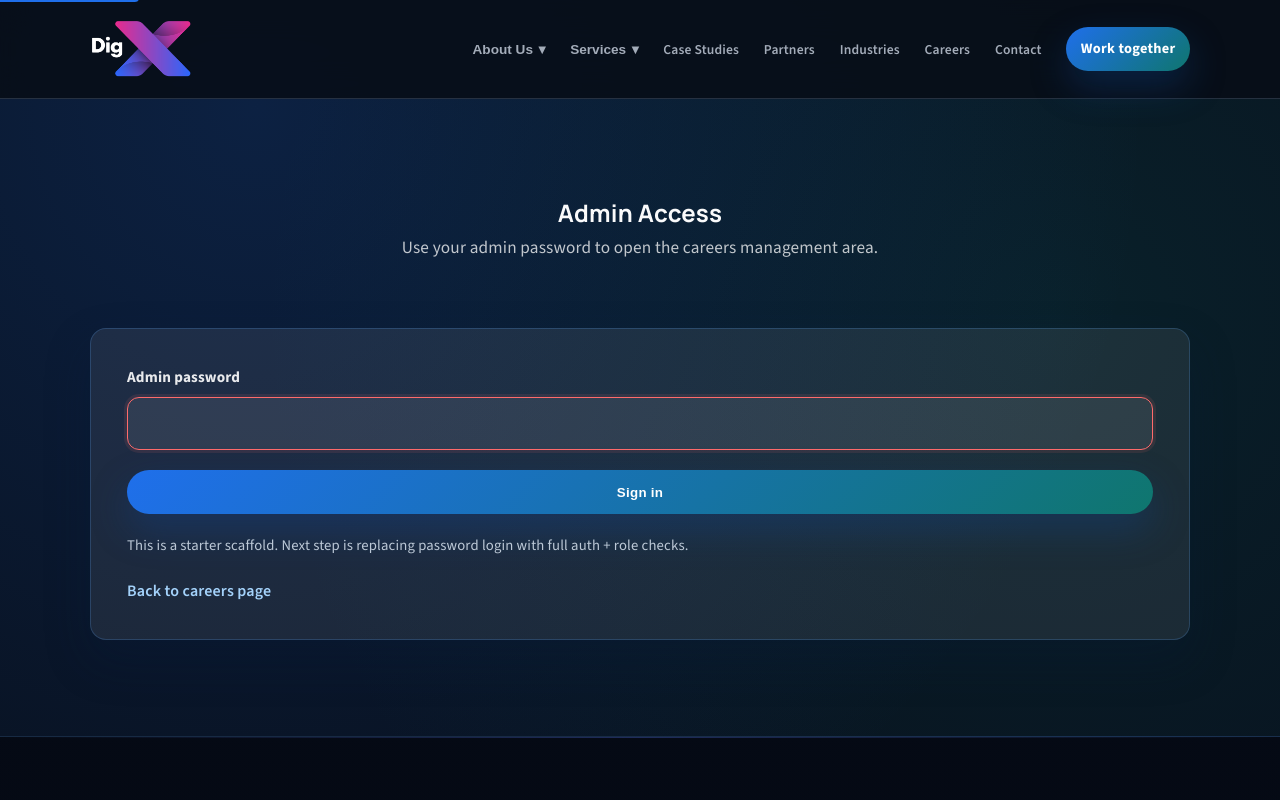
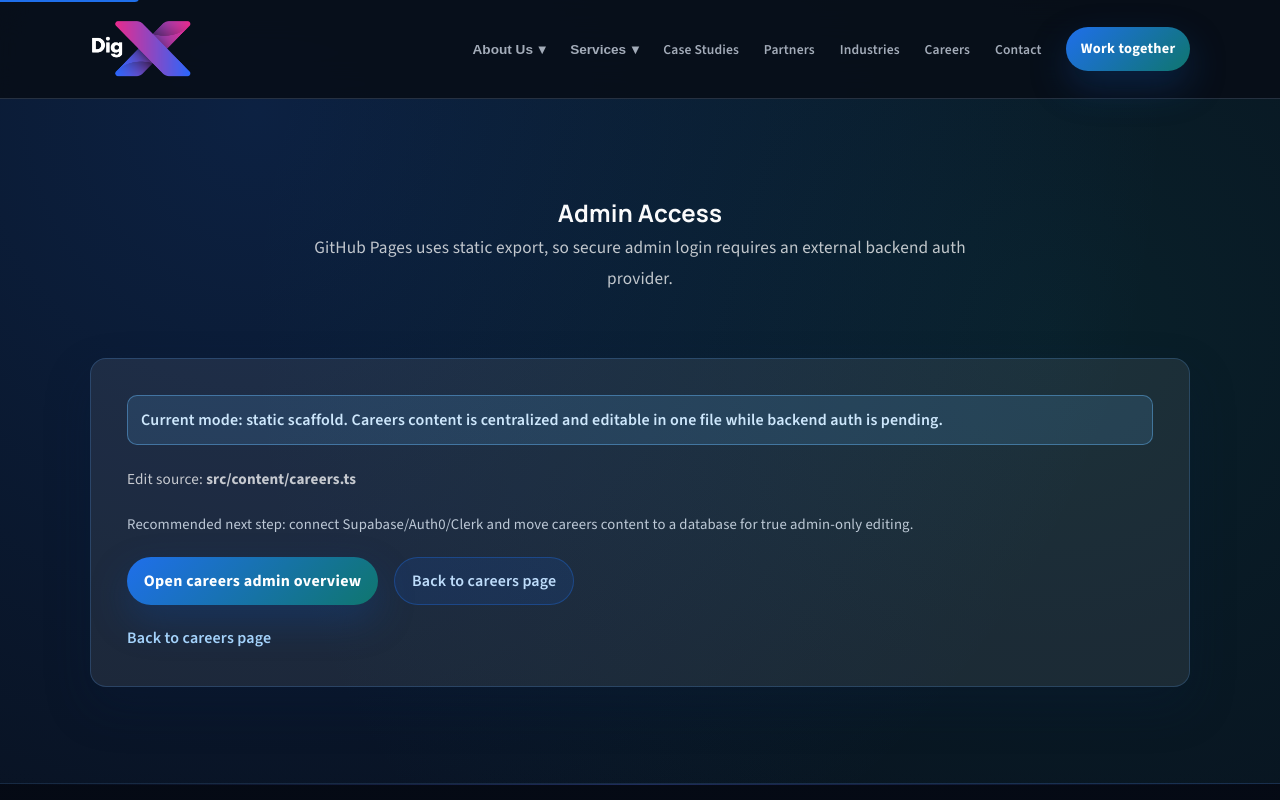
Before and after one commit to woza99/DigX-website, a Next.js app: page /admin/login in a window 1280 px wide. Shown: the top 800 px of the page. Built offline with nearby package versions, Linux system fonts and the light colour scheme.

Commit message:
Fix GitHub Pages build by removing server-only admin auth

```diff
--- a/src/app/admin/actions.ts
+++ /dev/null
@@ -1,41 +0,0 @@
-"use server";
-
-import { cookies } from "next/headers";
-import { redirect } from "next/navigation";
-
-const ADMIN_SESSION_COOKIE = "digx_admin_session";
-
-export async function adminLoginAction(formData: FormData) {
-  const submittedPassword = String(formData.get("password") ?? "").trim();
-  const configuredPassword = process.env.DIGX_ADMIN_PASSWORD;
-
-  if (!configuredPassword) {
-    redirect("/admin/login?error=not-configured");
-  }
-
-  if (submittedPassword !== configuredPassword) {
-    redirect("/admin/login?error=invalid");
-  }
-
-  const cookieStore = await cookies();
-  cookieStore.set(ADMIN_SESSION_COOKIE, "active", {
-    httpOnly: true,
-    secure: process.env.NODE_ENV === "production",
-    sameSite: "lax",
-    path: "/",
-    maxAge: 60 * 60 * 8,
-  });
-
-  redirect("/admin/careers");
-}
-
-export async function adminLogoutAction() {
-  const cookieStore = await cookies();
-  cookieStore.delete(ADMIN_SESSION_COOKIE);
-  redirect("/admin/login?message=logged-out");
-}
-
-export async function isAdminSessionActive() {
-  const cookieStore = await cookies();
-  return cookieStore.get(ADMIN_SESSION_COOKIE)?.value === "active";
-}
--- a/src/app/admin/login/page.tsx
+++ b/src/app/admin/login/page.tsx
@@ -1,32 +1,14 @@
 import type { Metadata } from "next";
 import Link from "next/link";
-import { adminLoginAction } from "@/app/admin/actions";
 import SiteHeader from "@/components/SiteHeader";
 import SiteFooter from "@/components/SiteFooter";
 
 export const metadata: Metadata = {
   title: "Admin Login | DigX",
-  description: "Login for DigX admin tools.",
+  description: "Admin access guidance for DigX careers content management.",
 };
 
-type LoginPageProps = {
-  searchParams: Promise<{
-    error?: string;
-    message?: string;
-  }>;
-};
-
-export default async function AdminLoginPage({ searchParams }: LoginPageProps) {
-  const params = await searchParams;
-
-  const errorText =
-    params.error === "not-configured"
-      ? "Admin password is not configured yet. Add DIGX_ADMIN_PASSWORD to your environment."
-      : params.error === "invalid"
-        ? "Incorrect password."
-        : "";
-
-  const messageText = params.message === "logged-out" ? "You have been logged out." : "";
+export default function AdminLoginPage() {
 
   return (
     <>
@@ -36,22 +18,23 @@ export default async function AdminLoginPage({ searchParams }: LoginPageProps) {
           <div className="container admin-shell">
             <header className="section-header">
               <h1>Admin Access</h1>
-              <p>Use your admin password to open the careers management area.</p>
+              <p>GitHub Pages uses static export, so secure admin login requires an external backend auth provider.</p>
             </header>
 
-            <form className="card admin-card" action={adminLoginAction}>
-              <label className="form-field">
-                <span className="form-label">Admin password</span>
-                <input className="input" type="password" name="password" required autoComplete="current-password" />
-              </label>
-              {errorText ? <p className="admin-alert admin-alert--error">{errorText}</p> : null}
-              {messageText ? <p className="admin-alert admin-alert--info">{messageText}</p> : null}
-              <button className="btn btn-primary" type="submit">Sign in</button>
+            <article className="card admin-card">
+              <p className="admin-alert admin-alert--info">
+                Current mode: static scaffold. Careers content is centralized and editable in one file while backend auth is pending.
+              </p>
+              <p className="card-body">Edit source: <strong>src/content/careers.ts</strong></p>
               <p className="admin-note">
-                This is a starter scaffold. Next step is replacing password login with full auth + role checks.
+                Recommended next step: connect Supabase/Auth0/Clerk and move careers content to a database for true admin-only editing.
               </p>
+              <div className="hero-actions">
+                <Link className="btn btn-primary" href="/admin/careers">Open careers admin overview</Link>
+                <Link className="btn btn-secondary" href="/careers">Back to careers page</Link>
+              </div>
               <Link className="card-link" href="/careers">Back to careers page</Link>
-            </form>
+            </article>
           </div>
         </section>
       </main>
```
Also changed, not shown: src/app/admin/careers/page.tsx (+2 -12 lines).
